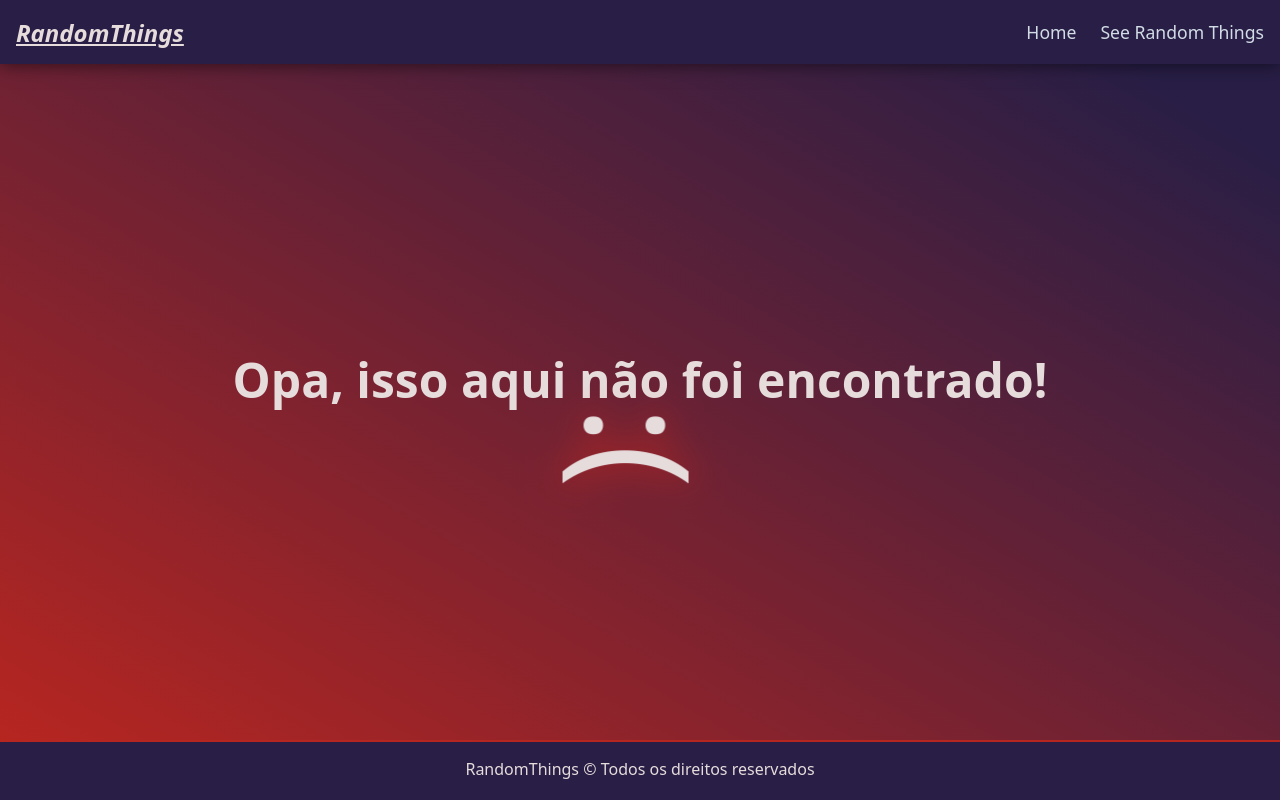
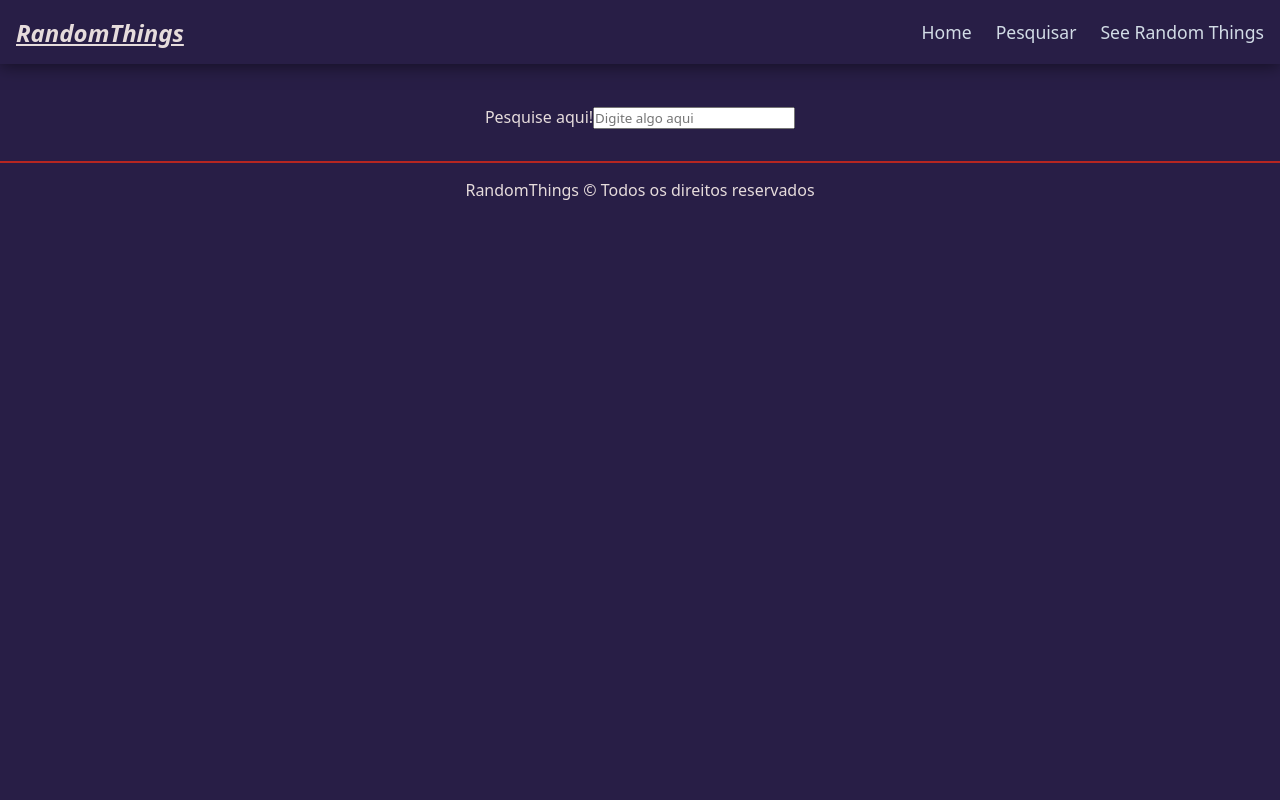
Before and after one commit to AlkKawaii/react-e-afins, a React (Vite) app: page /search in a window 1280 px wide. Built offline with nearby package versions, Linux system fonts and the light colour scheme.

Commit message:
tá indo

```diff
--- a/src/components/Card/index.jsx
+++ b/src/components/Card/index.jsx
@@ -1,14 +1,17 @@
 import { Link } from 'react-router-dom';
 import styles from './Card.module.css';
 
-export default function Card({ randomThing, element }) {
+export default function Card({ element }) {
 	return (
 		<article className={styles.card} title={element.title}>
 			<Link
 				to={`/random/${element.id}`}
 				target="_blank"
 				rel="noreferrer noopener">
-				<img src={randomThing} alt="thumb" />
+				<img
+					src={`https://picsum.photos/1280/720?random=${Math.random()}&blur`}
+					alt="thumb"
+				/>
 				<span>{element.title}</span>
 			</Link>
 		</article>
--- a/src/components/Header/index.jsx
+++ b/src/components/Header/index.jsx
@@ -11,6 +11,9 @@ export default function Header() {
 				<Link to="/" className={styles.links}>
 					Home
 				</Link>
+				<Link to="/search" className={styles.links}>
+					Pesquisar
+				</Link>
 				<Link
 					to={`/random/${Math.floor(Math.random() * 150) + 1}`}
 					className={styles.links}>
--- a/src/pages/Home/index.jsx
+++ b/src/pages/Home/index.jsx
@@ -1,4 +1,3 @@
-import { useState } from 'react';
 import Banner from '../../components/Banner';
 import Card from '../../components/Card';
 import Category from '../../components/Category';
@@ -19,33 +18,17 @@ export default function Home() {
 		'Tecnologia',
 	];
 
-	function getRandomPhoto() {
-		return `https://picsum.photos/1280/720?random=${Math.random()}&blur`;
-	}
-	// const [nome, setNome] = useState('');
-
-	// function aoDigitar(e) {
-	// 	setNome(e.target.value);
-	// }
-
 	return (
 		<>
 			<Header />
 			<Banner image={'home'} />
 			<Container>
-				{/* <input type="text" placeholder="Nome" onChange={aoDigitar} autoFocus/>
-				<h2>{nome}</h2> */}
-
 				{categories.map((category) => {
 					const items = db.filter((item) => item.category === category);
 					return (
 						<Category key={category} category={category}>
 							{items.map((item) => (
-								<Card
-									key={item.id}
-									element={item}
-									randomThing={getRandomPhoto()}
-								/>
+								<Card key={item.id} element={item} />
 							))}
 						</Category>
 					);
--- /dev/null
+++ b/src/pages/Search/Search.module.css
@@ -0,0 +1,3 @@
+.search {
+margin-top: 68px;
+}
--- /dev/null
+++ b/src/pages/Search/index.jsx
@@ -0,0 +1,19 @@
+import Header from '../../components/Header';
+import Footer from '../../components/Footer';
+import Container from '../../components/Container';
+import styles from './Search.module.css';
+
+export default function Search() {
+	return (
+		<>
+			<Header />
+			<Container>
+				<section className={styles.search}>
+					<label htmlFor="search">Pesquise aqui!</label>
+					<input type="search" name="search" id="search" placeholder='Digite algo aqui' title='Barra de Pesquisa'/>
+				</section>
+			</Container>
+			<Footer />
+		</>
+	);
+}
--- a/src/routes.jsx
+++ b/src/routes.jsx
@@ -2,6 +2,7 @@ import { BrowserRouter, Route, Routes } from 'react-router-dom';
 import Home from './pages/Home';
 import Random from './pages/Random';
 import NotFound from './pages/NotFound';
+import Search from './pages/Search';
 
 export default function AppRoutes() {
 	return (
@@ -9,6 +10,7 @@ export default function AppRoutes() {
 			<Routes>
 				<Route path="/" element={<Home />} />
 				<Route path="/random/:id" element={<Random />} />
+				<Route path="/search" element={<Search />} />
 				<Route path="*" element={<NotFound />} />
 			</Routes>
 		</BrowserRouter>
```
Also changed, not shown: src/components/ArticleList/index.jsx (added, +15 -0 lines), src/components/ArticleList/ArticleList.module.css (added).
